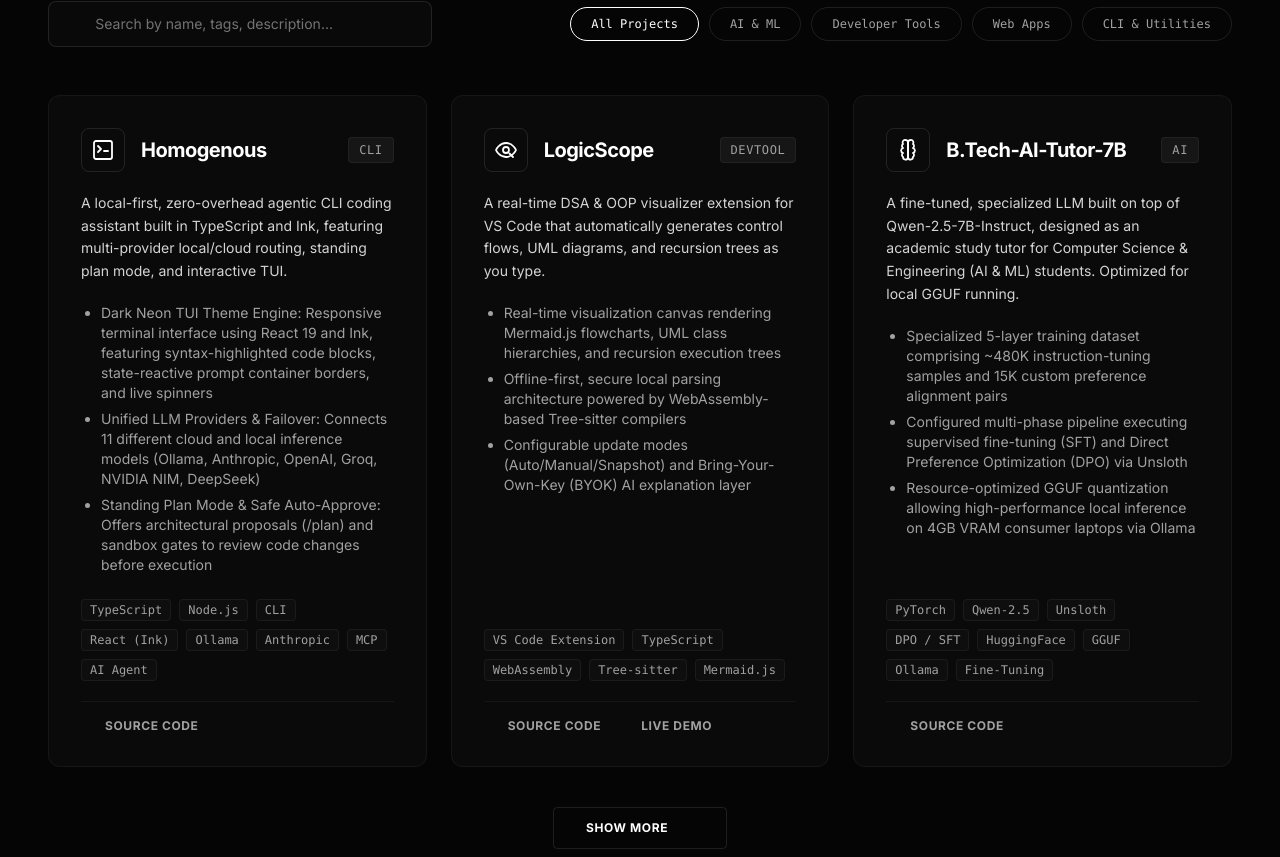
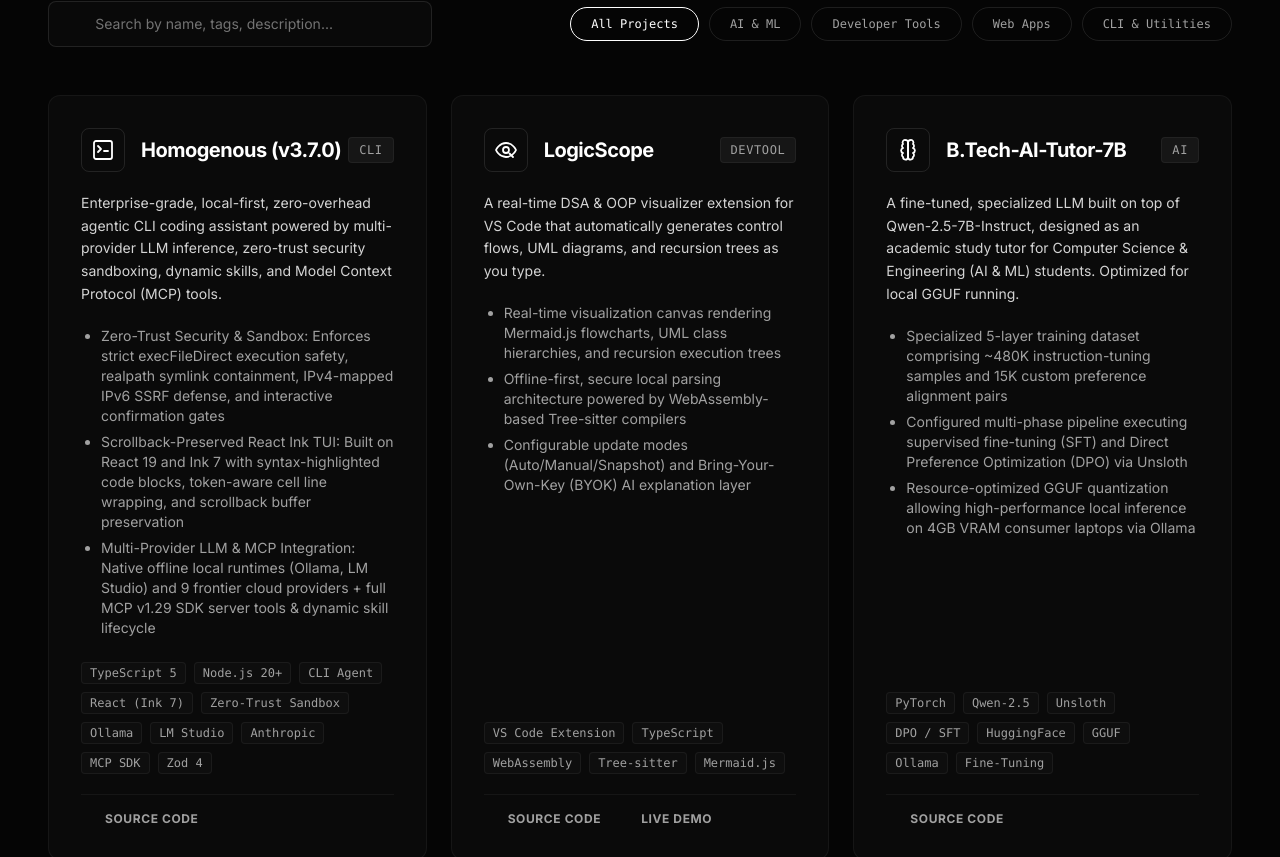
Before and after one commit to CODExGAMERZ/CodexGamerz.github.io, a React (Vite) app: page / in a window 1280 px wide. Shown: the part 2187-3044 px from the top of the page. Built offline with nearby package versions, Linux system fonts and the light colour scheme; no server answers; some icons are missing.

Commit message:
feat: update Homogenous to v3.7.0 with zero-trust sandbox and Ink 7 features

```diff
--- a/src/App.jsx
+++ b/src/App.jsx
@@ -712,15 +712,15 @@
   const projects = useMemo(() => [
     {
       icon: <TerminalIcon />,
-      title: "Homogenous",
+      title: "Homogenous (v3.7.0)",
       category: "cli",
-      desc: "A local-first, zero-overhead agentic CLI coding assistant built in TypeScript and Ink, featuring multi-provider local/cloud routing, standing plan mode, and interactive TUI.",
-      features: [
-        "Dark Neon TUI Theme Engine: Responsive terminal interface using React 19 and Ink, featuring syntax-highlighted code blocks, state-reactive prompt container borders, and live spinners",
-        "Unified LLM Providers & Failover: Connects 11 different cloud and local inference models (Ollama, Anthropic, OpenAI, Groq, NVIDIA NIM, DeepSeek)",
-        "Standing Plan Mode & Safe Auto-Approve: Offers architectural proposals (/plan) and sandbox gates to review code changes before execution"
-      ],
-      tags: ["TypeScript", "Node.js", "CLI", "React (Ink)", "Ollama", "Anthropic", "MCP", "AI Agent"],
+      desc: "Enterprise-grade, local-first, zero-overhead agentic CLI coding assistant powered by multi-provider LLM inference, zero-trust security sandboxing, dynamic skills, and Model Context Protocol (MCP) tools.",
+      features: [
+        "Zero-Trust Security & Sandbox: Enforces strict execFileDirect execution safety, realpath symlink containment, IPv4-mapped IPv6 SSRF defense, and interactive confirmation gates",
+        "Scrollback-Preserved React Ink TUI: Built on React 19 and Ink 7 with syntax-highlighted code blocks, token-aware cell line wrapping, and scrollback buffer preservation",
+        "Multi-Provider LLM & MCP Integration: Native offline local runtimes (Ollama, LM Studio) and 9 frontier cloud providers + full MCP v1.29 SDK server tools & dynamic skill lifecycle"
+      ],
+      tags: ["TypeScript 5", "Node.js 20+", "CLI Agent", "React (Ink 7)", "Zero-Trust Sandbox", "Ollama", "LM Studio", "Anthropic", "MCP SDK", "Zod 4"],
       links: [
         { label: "Source Code", href: "https://github.com/CODExGAMERZ/homogenous", id: "link-homogenous" }
       ]
```
Also changed, not shown: 2 other files (tests, documents, lock files or other folders).
